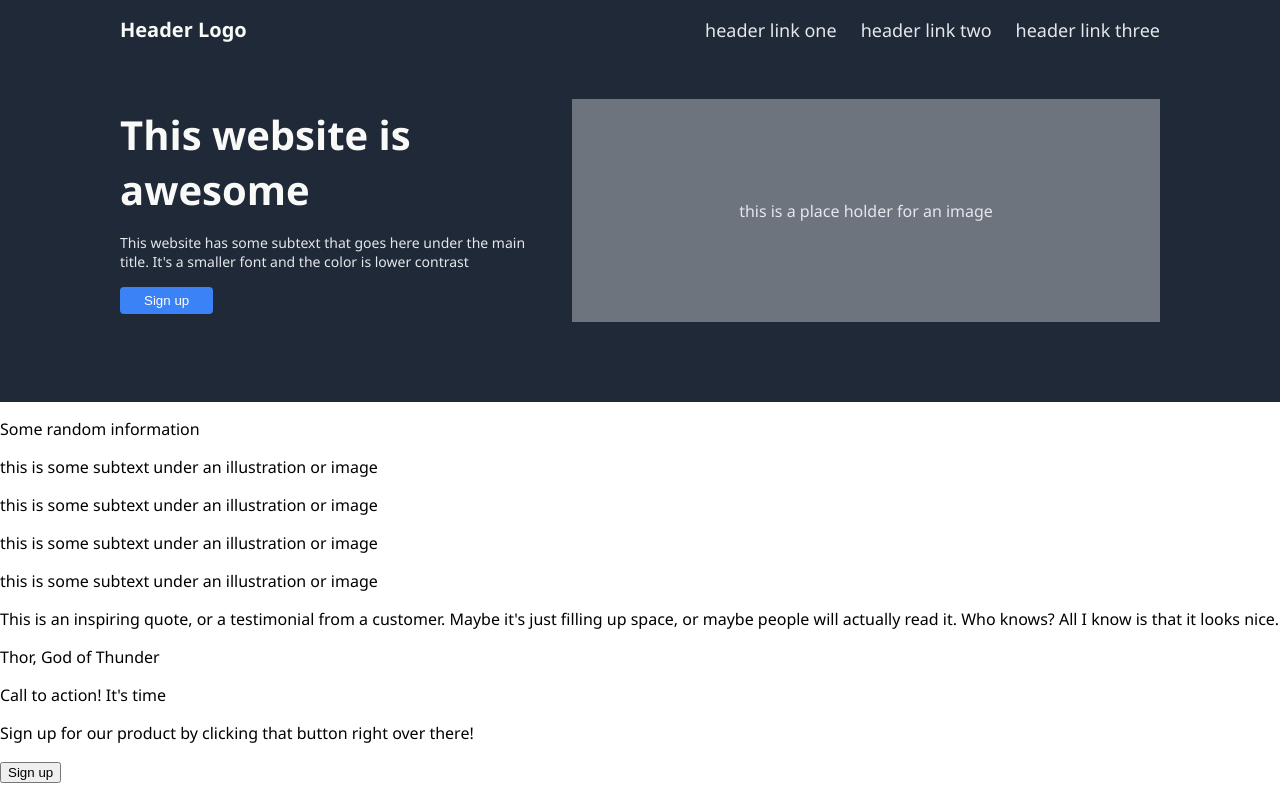
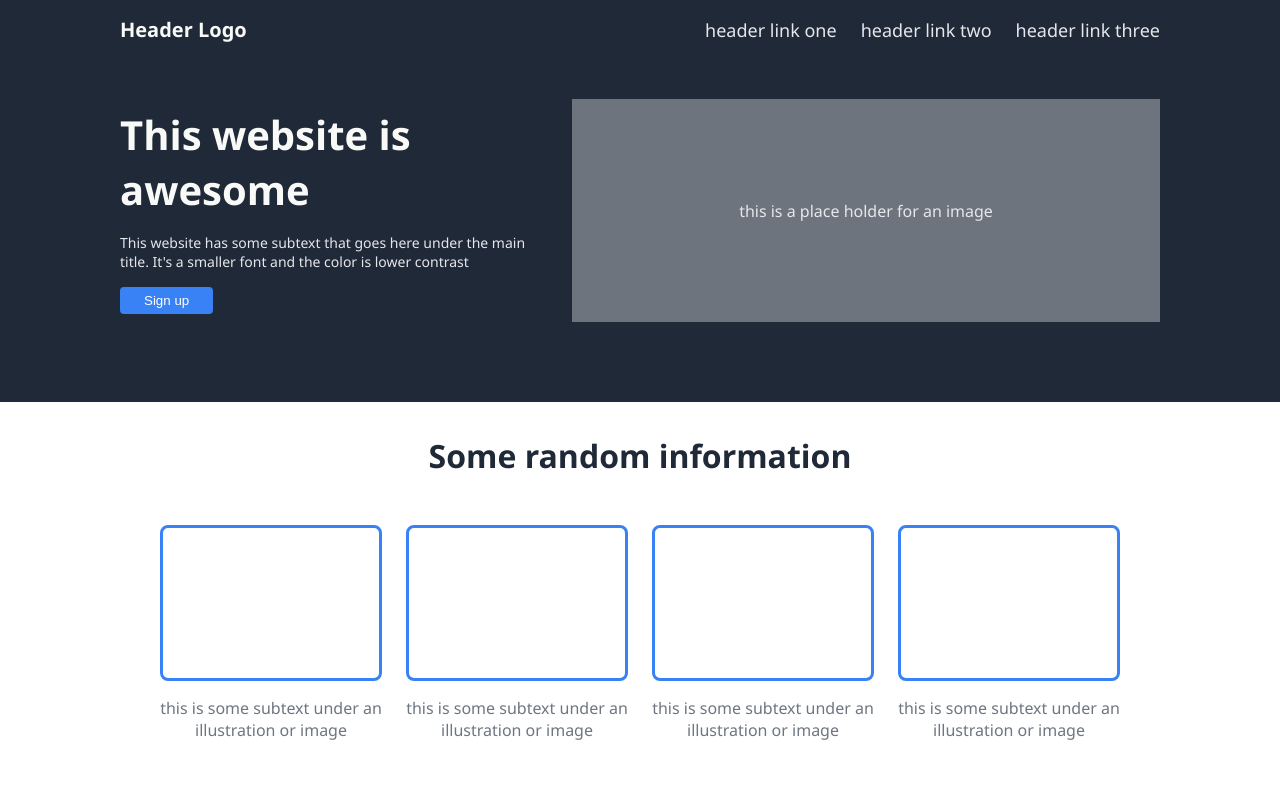
Before and after one commit to csd-hienmai/odin-landing-page, a plain HTML site: page index.html in a window 1280 px wide. Shown: the top 786 px of the page. Drawn offline with Linux system fonts and the light colour scheme.

Commit message:
style: style info

```diff
--- a/styles.css
+++ b/styles.css
@@ -2,6 +2,7 @@ body {
   font-family: "Segoe UI", Tahoma, Geneva, Verdana, sans-serif;
   margin: 0;
 }
+
 .header,
 .hero {
   color: #f9faf8;
@@ -21,7 +22,7 @@ body {
   display: flex;
   gap: 24px;
 }
-.header a:link {
+.header a:link, .header a:visited {
   color: #e5e7eb;
   text-decoration: none;
   font-size: 18px;
@@ -33,9 +34,9 @@ body {
   padding-bottom: 80px;
 }
 
-.hero p{
-    margin: 0;
-    padding: 8px 0 8px 0;
+.hero p {
+  margin: 0;
+  padding: 8px 0 8px 0;
 }
 
 .hero .child {
@@ -65,10 +66,42 @@ body {
 }
 
 .hero button {
-margin: 8px 0 8px 0;
-  background-color: #3b82f6;
+  margin: 8px 0 8px 0;
+  background-color: #3882f6;
   color: #fff;
   padding: 6px 24px;
   border: none;
   border-radius: 4px;
+  cursor: pointer;
 }
+
+.info .title {
+  color: #1f2937;
+  font-size: 32px;
+  font-weight: 800;
+}
+
+.info p {
+  text-align: center;
+}
+
+.info .block {
+  display: flex;
+  justify-content: space-between;
+  gap: 24px;
+  padding: 16px 160px;
+}
+
+.info .block .child {
+  flex: 1;
+  display: flex;
+  flex-direction: column;
+  color: #6e7681;
+}
+
+.illustration {
+  align-items: center;
+  height: 150px;
+  border: 3px solid #3882f6;
+  border-radius: 8px;
+}
```
